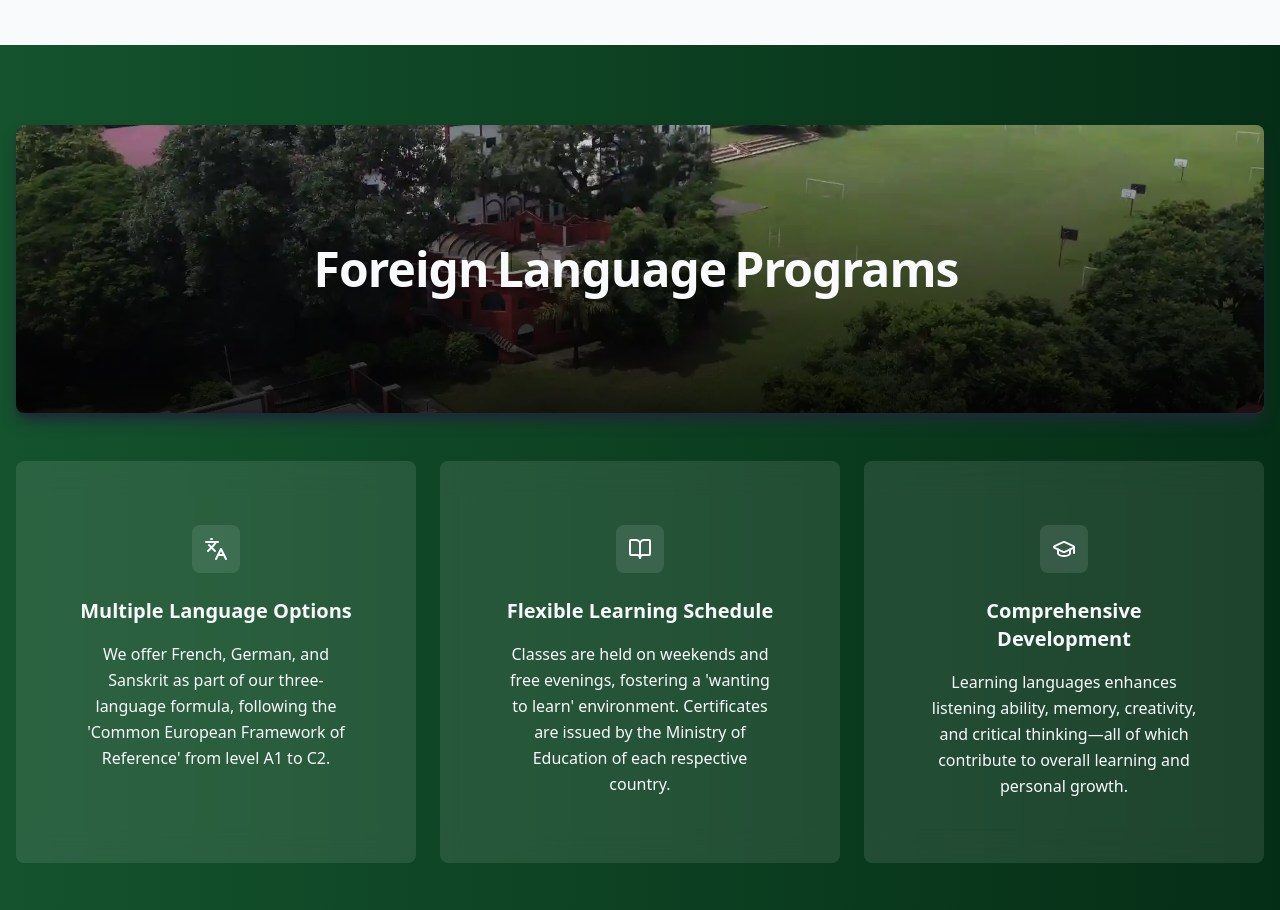
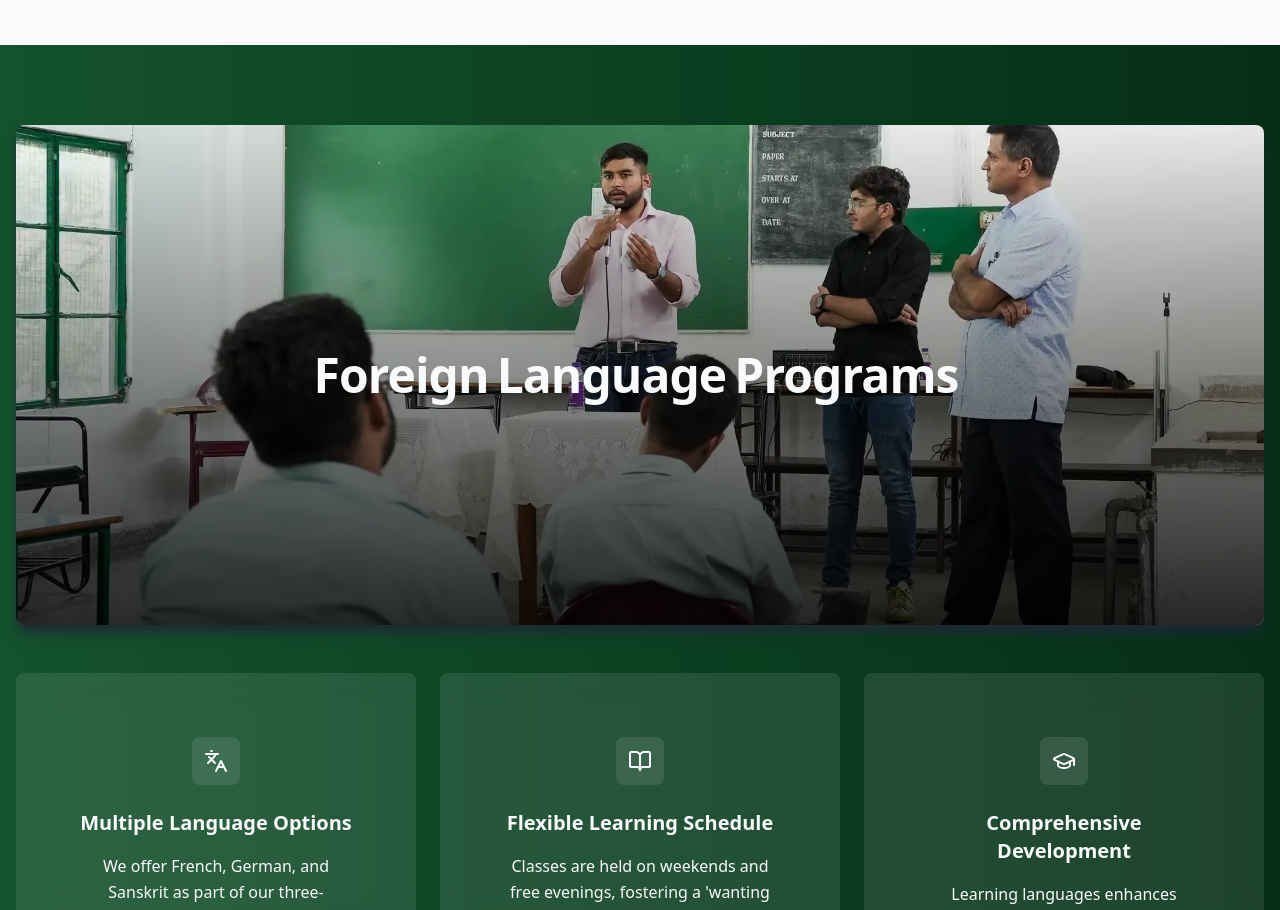
Before and after one commit to Stealth-Rishabh/ColBrownSchool, a React (Vite) app: page /academics/career-counselling in a window 1280 px wide. Shown: the part 2640-3550 px from the top of the page. Built offline with nearby package versions, Linux system fonts and the light colour scheme.

Commit message:
Update LanguagePrograms component with new foreign language image and adjust image styling

```diff
--- a/src/pages/academics/career-counseling/components/LanguagePrograms.jsx
+++ b/src/pages/academics/career-counseling/components/LanguagePrograms.jsx
@@ -1,6 +1,6 @@
 import { Languages, BookOpen, GraduationCap } from "lucide-react";
 import Heading from "../../../../components/Heading";
-import img from "../../../../assets/academics/Campus1.webp";
+import img from "../../../../assets/academics/foriegn.webp";
 
 const features = [
   {
@@ -43,7 +43,7 @@ export default function LanguagePrograms() {
           <img
             src={img}
             alt="Language Programs"
-            className="text-lg text-center h-40 sm:h-72 w-full object-cover mx-auto hover:scale-125 transition-all duration-300"
+            className="text-lg text-center h-40 sm:h-[500px] w-full object-cover mx-auto hover:scale-125 transition-all duration-300"
           />
           <div className="absolute inset-0 bg-gradient-to-b from-transparent to-black opacity-80"></div>
           <div className="absolute inset-0 flex flex-col items-center justify-center">
```
Also changed, not shown: src/assets/academics/foriegn.webp (added).
